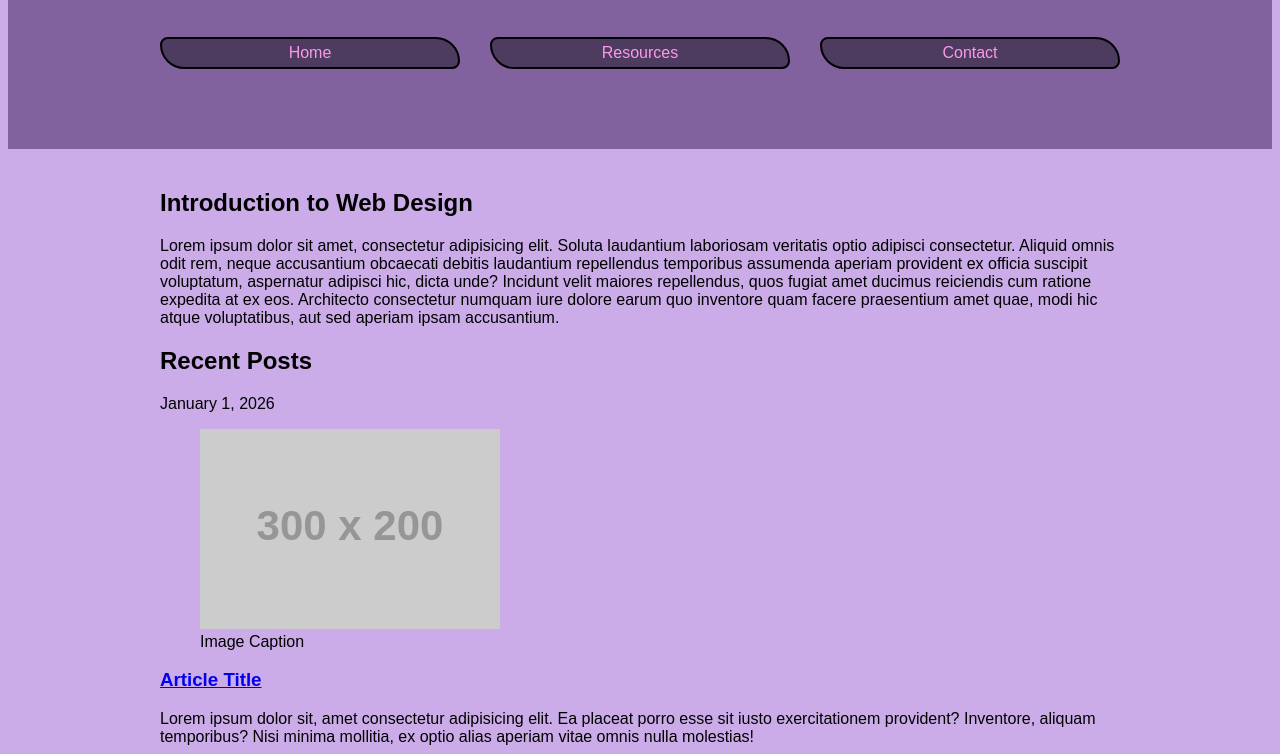
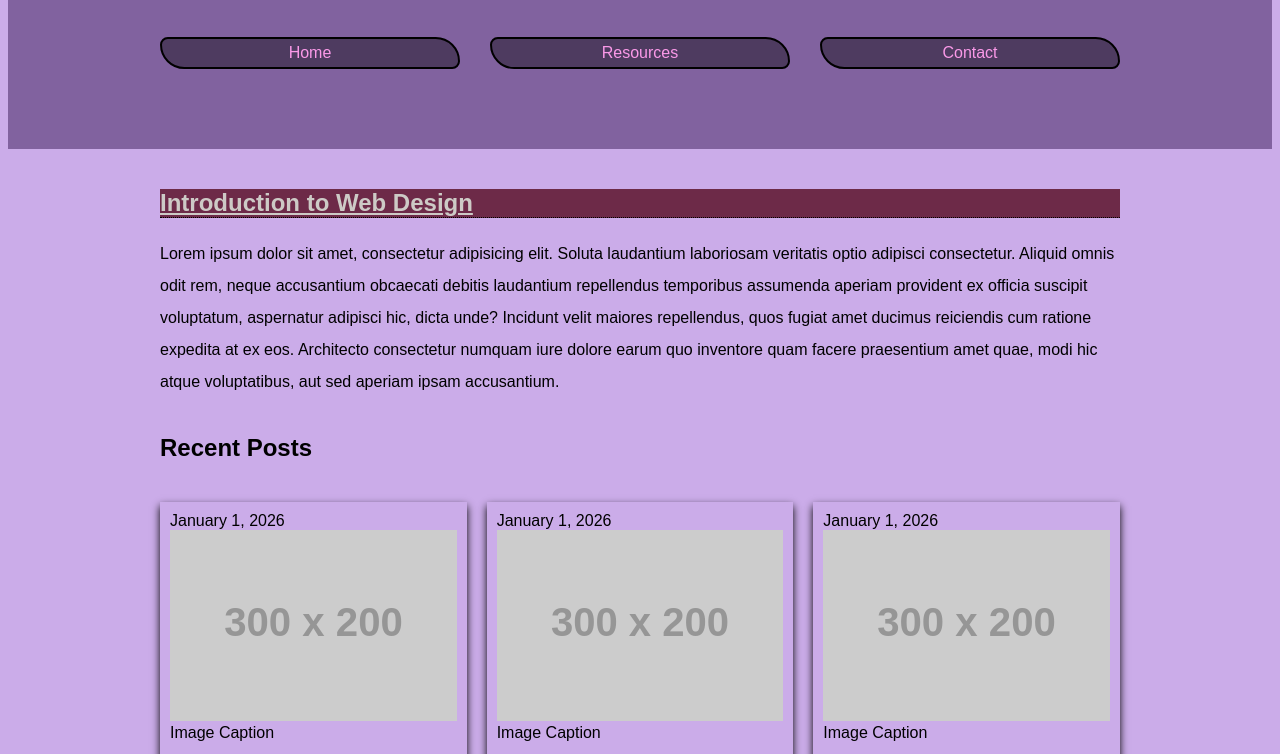
Before and after one commit to alexxusbrown0-gif/ifsc-1310, a plain HTML site: page css-demo/index.html in a window 1280 px wide. Shown: the part 155-909 px from the top of the page. Drawn offline with Linux system fonts and the light colour scheme; placeholder pictures from the web are drawn by us; a web font is replaced by a local one.

Commit message:
added to css-demo

```diff
--- a/css-demo/assets/css/style.css
+++ b/css-demo/assets/css/style.css
@@ -6,6 +6,12 @@ html {
 *:before,
 *:after {
   box-sizing: inherit;
+}
+
+/*------------Responsive image----*/
+img{
+    max-width:100%;
+
 }
 
 
@@ -88,6 +94,55 @@ nav.primary ul li a:hover{
     background-color:rgba(0,0,0,.8);
 
 }
+
+#content h2{
+    color:rgb(205, 202, 198);
+    text-decoration:underline;
+    border-bottom:1px dotted #000;
+    background:rgb(109, 42, 72);
+}
+
+#content p{
+    line-height:2;
+}
+
+#blog{
+    display:flex;
+    flex-direction: row;
+    justify-content: space-between;
+    flex-wrap:wrap;
+    gap:20px;
+
+}
+
+#blog figure{
+   margin:0;
+
+}
+
+#blog .post{
+    box-shadow: 0 4px 8px rgba(0,0,0,6);
+    padding:10px;
+    font-size:.8rem;
+    flex:1;
+}
+
+#blog h2{
+    flex: 0 0 100%;
+}
+
+#blog time.post-date, #blog figcaption{
+    text-transform:capitalize;
+    font-size:1rem;
+}
+
+
+
+
+
+
+
+
 /*-----Media Queries----*/
 
 @media screen and (max-width:500px){
@@ -95,4 +150,9 @@ nav.primary ul li a:hover{
         flex-direction: column;
         gap:10px;
 }
+.container{
+    width:80vw;
+    max-width:960px;
+    margin:40px auto;
 }
+}
```
Also changed, not shown: index.html (+2 -0 lines).
